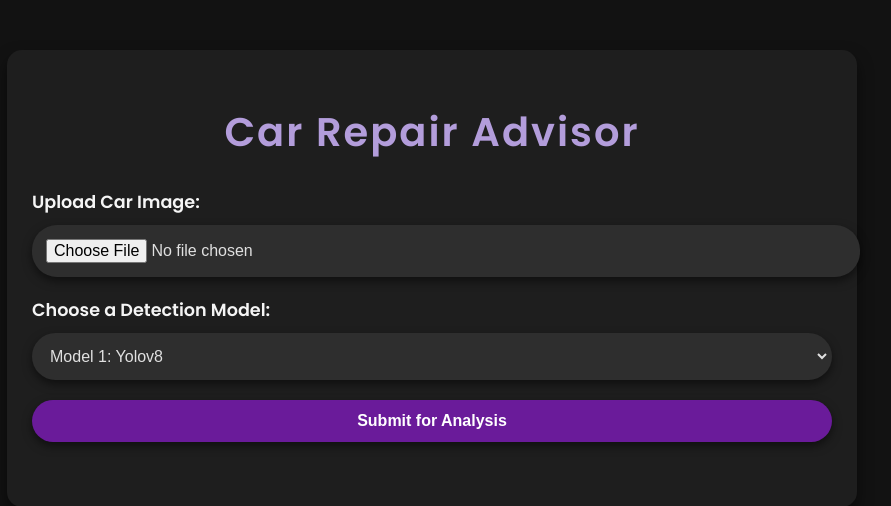
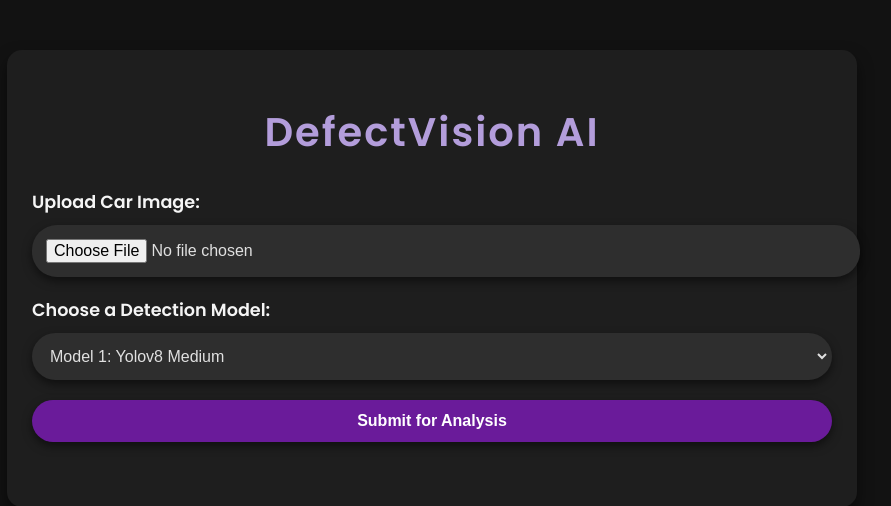
Before and after one commit to KaustubhGhale/Tata_Innovent_2024, a Flask app: page / in a window 1280 px wide. Shown: the top 506 px of the page, without its empty margins (208-1099 px from the left). Run offline with Flask 3, Linux system fonts and the light colour scheme.

Commit message:
Add files via upload

```diff
--- a/templates/index.html
+++ b/templates/index.html
@@ -3,21 +3,21 @@
 <head>
     <meta charset="UTF-8">
     <meta name="viewport" content="width=device-width, initial-scale=1.0">
-    <title>Car Repair Advisor (Dark Mode)</title>
+    <title>DefectVision AI (Dark Mode)</title>
     <link rel="stylesheet" href="static/styles.css">
     <link href="https://fonts.googleapis.com/css2?family=Poppins:wght@400;600&display=swap" rel="stylesheet">
 </head>
 <body>
     <div class="container">
-        <h1>Car Repair Advisor</h1>
+        <h1>DefectVision AI</h1>
         <form id="upload-form">
             <label for="file-upload">Upload Car Image:</label>
             <input type="file" id="file-upload" accept="image/*">
             <label for="model-select">Choose a Detection Model:</label>
             <select id="model-select">
-                <option value="model1">Model 1: Yolov8</option>
-                <option value="model2">Model 2: DetectronV2</option>
-                <option value="model3">Model 3: SAM</option>
+                <option value="model1">Model 1: Yolov8 Medium</option>
+                <option value="model2">Model 2: Yolov8 Mini</option>
+                <option value="model3">Model 3: Detectron</option>
             </select>
             <button type="button" id="submit-button">Submit for Analysis</button>
         </form>
```
